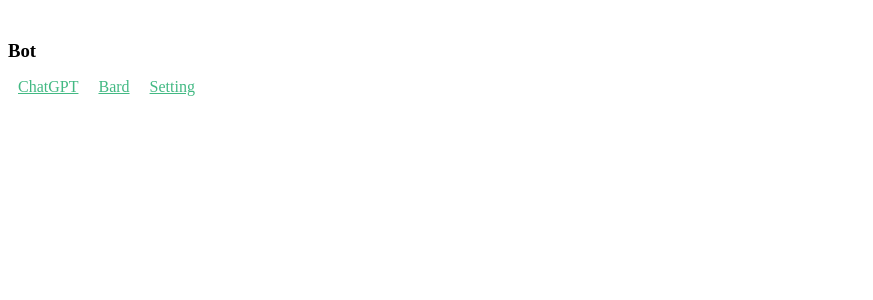
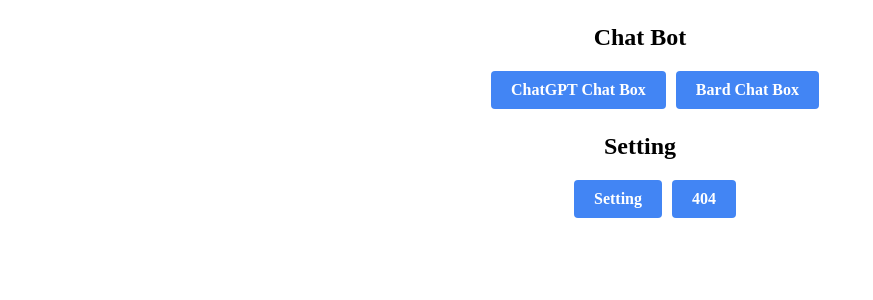
Before and after one commit to JoshuaTrinh5262/aichatbot, a Vue app in the folder aichat/: page / in a window 1280 px wide. Shown: the top 300 px of the page, without its empty margins (0-873 px from the left). Built offline with nearby package versions, Linux system fonts and the light colour scheme.

Commit message:
update vuejs

```diff
--- /dev/null
+++ b/aichat/src/components/ErrorComponent.vue
@@ -0,0 +1,17 @@
+<template>
+  <div>
+    <h1>404 Not Found</h1>
+    <p>The page you are looking for does not exist.</p>
+    <router-link to="/">Go back to the main page</router-link>
+  </div>
+</template>
+
+<script>
+export default {
+   name: 'ErrorComponent',
+}
+</script>
+
+<style scoped>
+
+</style>
--- a/aichat/src/components/MainComponent.vue
+++ b/aichat/src/components/MainComponent.vue
@@ -1,17 +1,27 @@
 <template>
-    <div class="main">
-      <h3>Bot</h3>
+  <div>
+    <div class="button-list">
+      <h3 class="button-heading">Chat Bot</h3>
       <ul>
         <li>
-            <a href="/chatgpt">ChatGPT</a>
+            <a href="/chatgpt">ChatGPT Chat Box</a>
         </li>
         <li>
-            <a href="/bard">Bard</a>
+            <a href="/bard">Bard Chat Box</a>
         </li>
+      </ul>
+    </div>
+    <div class="button-list">
+      <h3 class="button-heading">Setting</h3>
+      <ul>
         <li>
             <a href="/setting">Setting</a>
         </li>
+        <li>
+          <a href="/test">404</a>
+        </li>
       </ul>
+    </div>
   </div>
 </template>
 
@@ -23,18 +33,34 @@
 
   <!-- Add "scoped" attribute to limit CSS to this component only -->
   <style scoped>
-  h3 {
-    margin: 40px 0 0;
+.button-list {
+  list-style: none;
+  padding: 0;
+  text-align: center;
 }
-  ul {
-    list-style-type: none;
-    padding: 0;
+
+.button-heading {
+  font-size: 24px;
+  margin-bottom: 20px;
 }
-  li {
+
+.button-list li {
   display: inline-block;
-    margin: 0 10px;
 }
-  a {
-    color: #42b983;
+
+.button-list li a {
+  display: inline-block;
+  padding: 10px 20px;
+  background-color: #4285f4;
+  color: #fff;
+  text-decoration: none;
+  border-radius: 4px;
+  margin-right: 10px;
+  font-weight: bold;
+  transition: background-color 0.3s ease;
+}
+
+.button-list li a:hover {
+  background-color: #3367d6;
 }
   </style>
--- a/aichat/src/components/SettingComponent.vue
+++ b/aichat/src/components/SettingComponent.vue
@@ -6,7 +6,7 @@
 
 <script>
 export default {
-name: 'SettingComponent',
+  name: 'SettingComponent',
 }
 </script>
 
--- a/aichat/src/main.js
+++ b/aichat/src/main.js
@@ -6,14 +6,15 @@
 import BardChatBox from './components/BardChatBox.vue'
 import MainComponent from './components/MainComponent.vue'
 import SettingComponent from './components/SettingComponent.vue'
-
+import ErrorComponent from './components/ErrorComponent.vue'
 
 
 const routes = [
+    { path: '/', name: 'MainComponent', component: MainComponent },
     { path: '/chatgpt', name: 'ChatBox', component: ChatBox },
     { path: '/bard', name: 'BardChatBox', component: BardChatBox },
     { path: '/setting', name: 'SettingComponent', component: SettingComponent },
-    { path: '/', name: 'MainComponent', component: MainComponent },
+    { path: '/:pathMatch(.*)*', name: 'ErrorComponent', component: ErrorComponent },
   ]
 
 const router = createRouter({
```
Also changed, not shown: 2 other files (tests, documents, lock files or other folders). Lines whose indentation alone changed are shown as unchanged.
